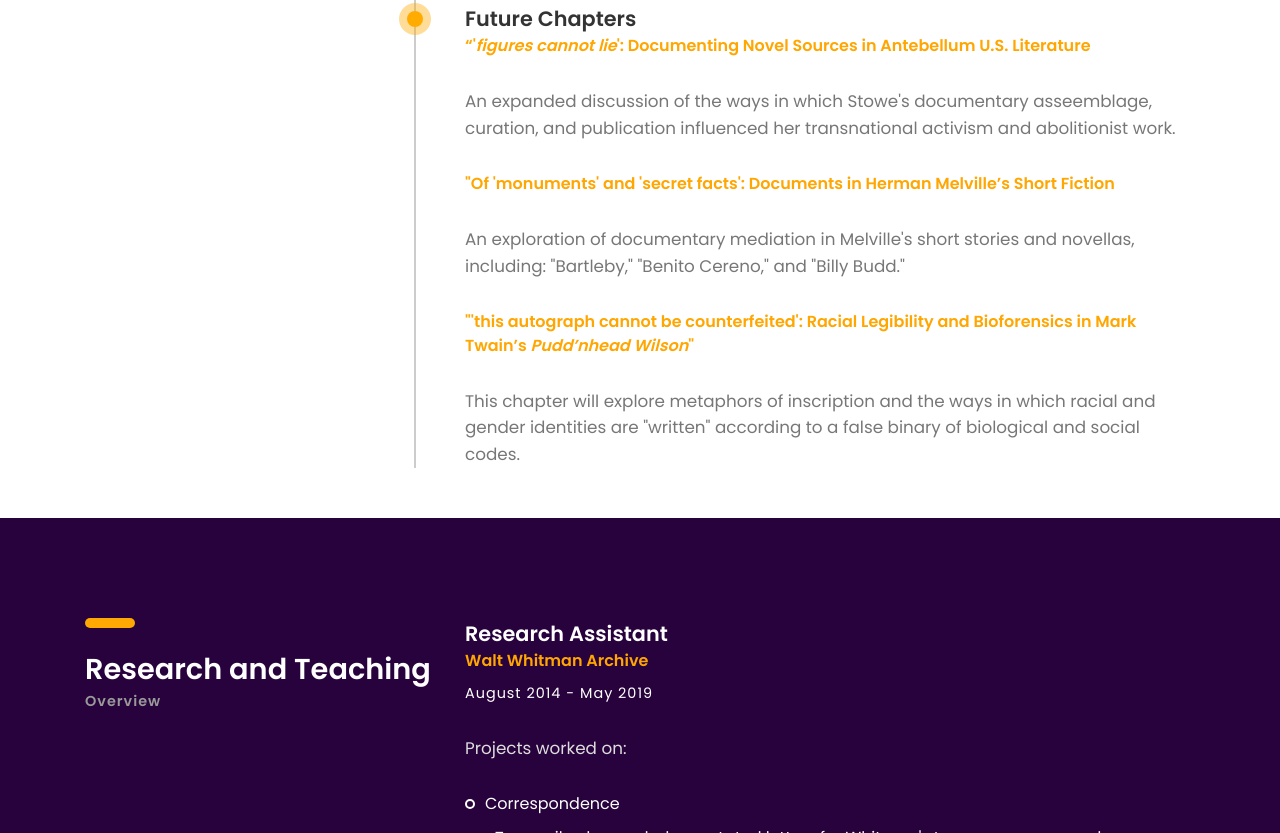
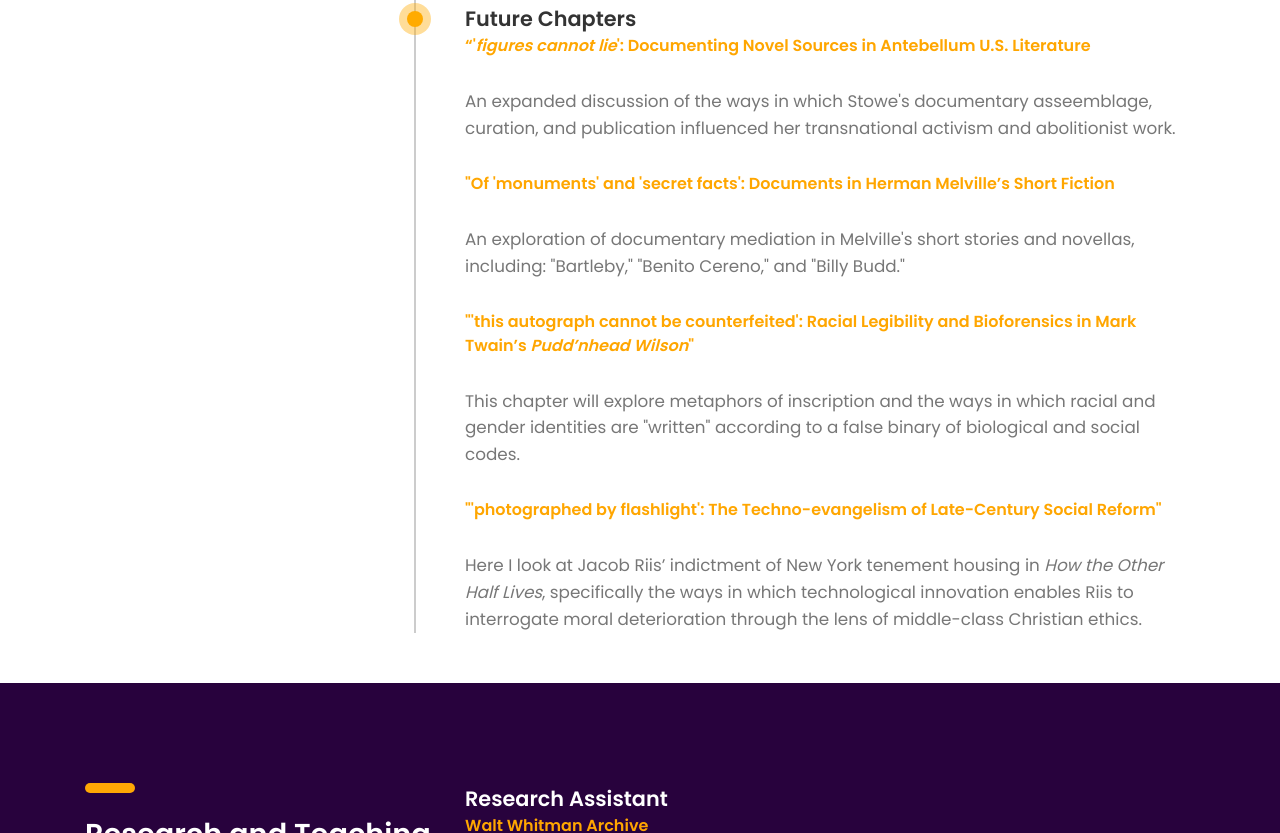
Before and after one commit to alexashland/alexashland, a plain HTML site: page cv/cvportfolio/index.html in a window 1280 px wide. Shown: the part 1219-2052 px from the top of the page. Drawn offline with Linux system fonts and the light colour scheme; files whose address does not match are found by name.

Commit message:
added riis

```diff
--- a/cv/cvportfolio/index.html
+++ b/cv/cvportfolio/index.html
@@ -121,6 +121,9 @@
 							<h5 class="font-yellow"><b>"'this autograph cannot be counterfeited': Racial Legibility and Bioforensics in Mark Twain’s <i>Pudd’nhead Wilson</i>"</b></h5>
 							<!--<h6 class="font-lite-black margin-t-10">Chapter summary.</h6>-->
 							<p class="margin-tb-30">This chapter will explore metaphors of inscription and the ways in which racial and gender identities are "written" according to a false binary of biological and social codes.</p>
+							<h5 class="font-yellow"><b>"'photographed by flashlight': The Techno-evangelism of Late-Century Social Reform</i>"</b></h5>
+							<!--<h6 class="font-lite-black margin-t-10">Chapter summary.</h6>-->
+							<p class="margin-tb-30">Here I look at Jacob Riis’ indictment of New York tenement housing in <i>How the Other Half Lives</i>, specifically the ways in which technological innovation enables Riis to interrogate moral deterioration through the lens of middle-class Christian ethics.</p>
 						</div><!-- education -->
 
 						</div><!-- education -->
```
